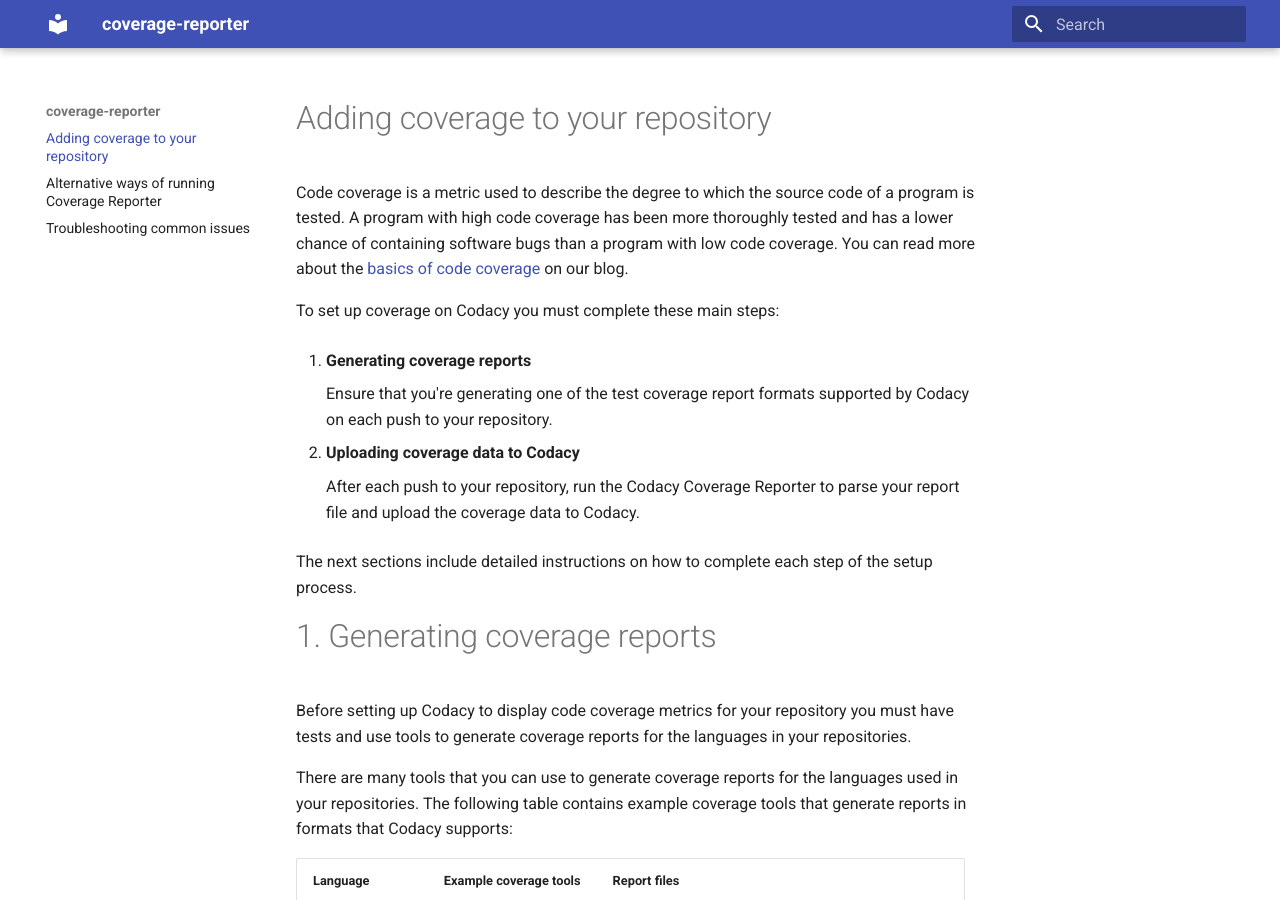
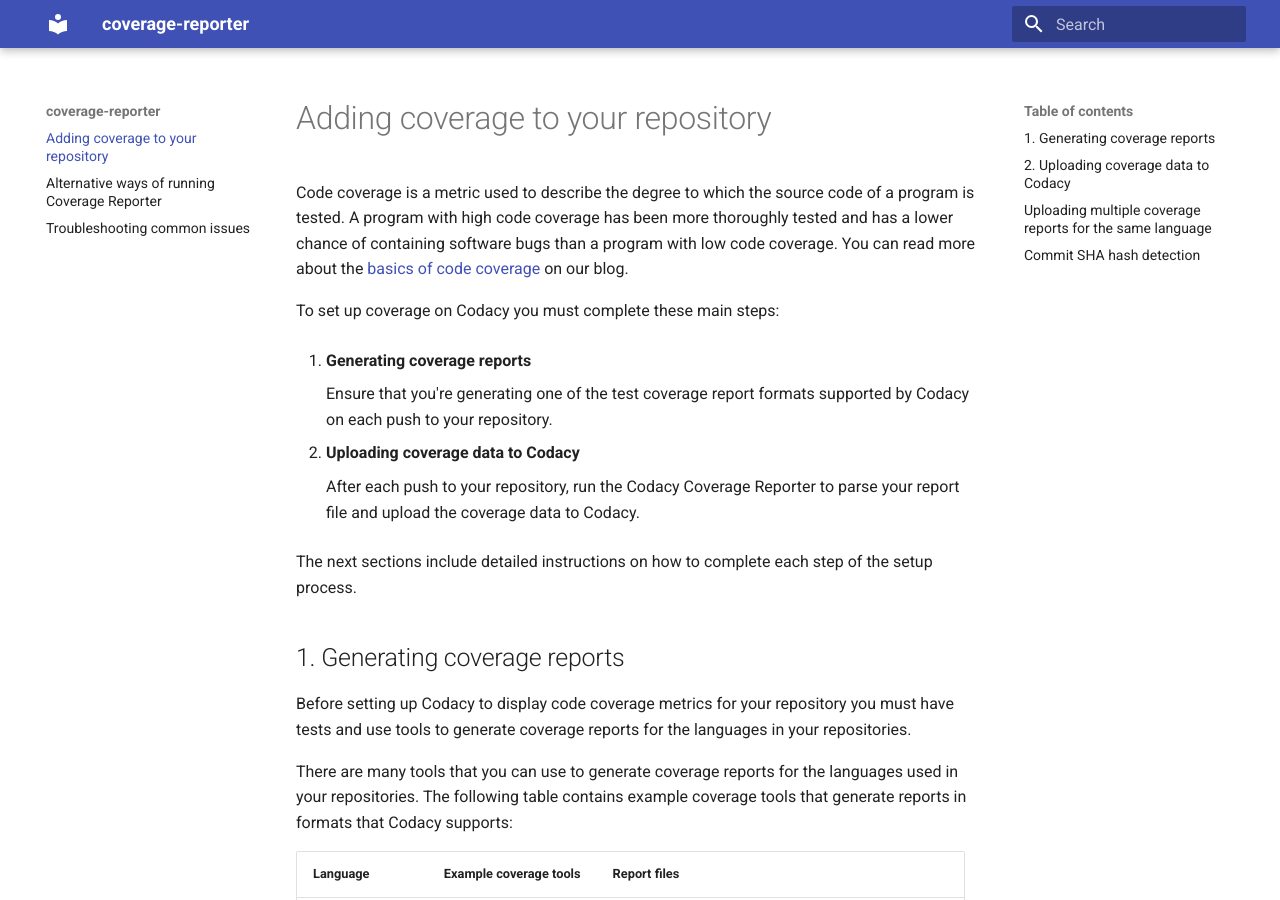
Before and after one commit to codacy/codacy-coverage-reporter, an MkDocs documentation site: the page built from docs/index.md, in a window 1280 px wide and 900 px high. Built offline with MkDocs 1.6.1 and Material for MkDocs 9.7.7, drawn with Linux system fonts in a browser that asks for light colours.

Commit message:
fix: Correct heading level

```diff
--- a/docs/index.md
+++ b/docs/index.md
@@ -14,7 +14,7 @@
 
 The next sections include detailed instructions on how to complete each step of the setup process.
 
-# 1. Generating coverage reports {: id="generating-coverage"}
+## 1. Generating coverage reports {: id="generating-coverage"}
 
 Before setting up Codacy to display code coverage metrics for your repository you must have tests and use tools to generate coverage reports for the languages in your repositories.
 
```
